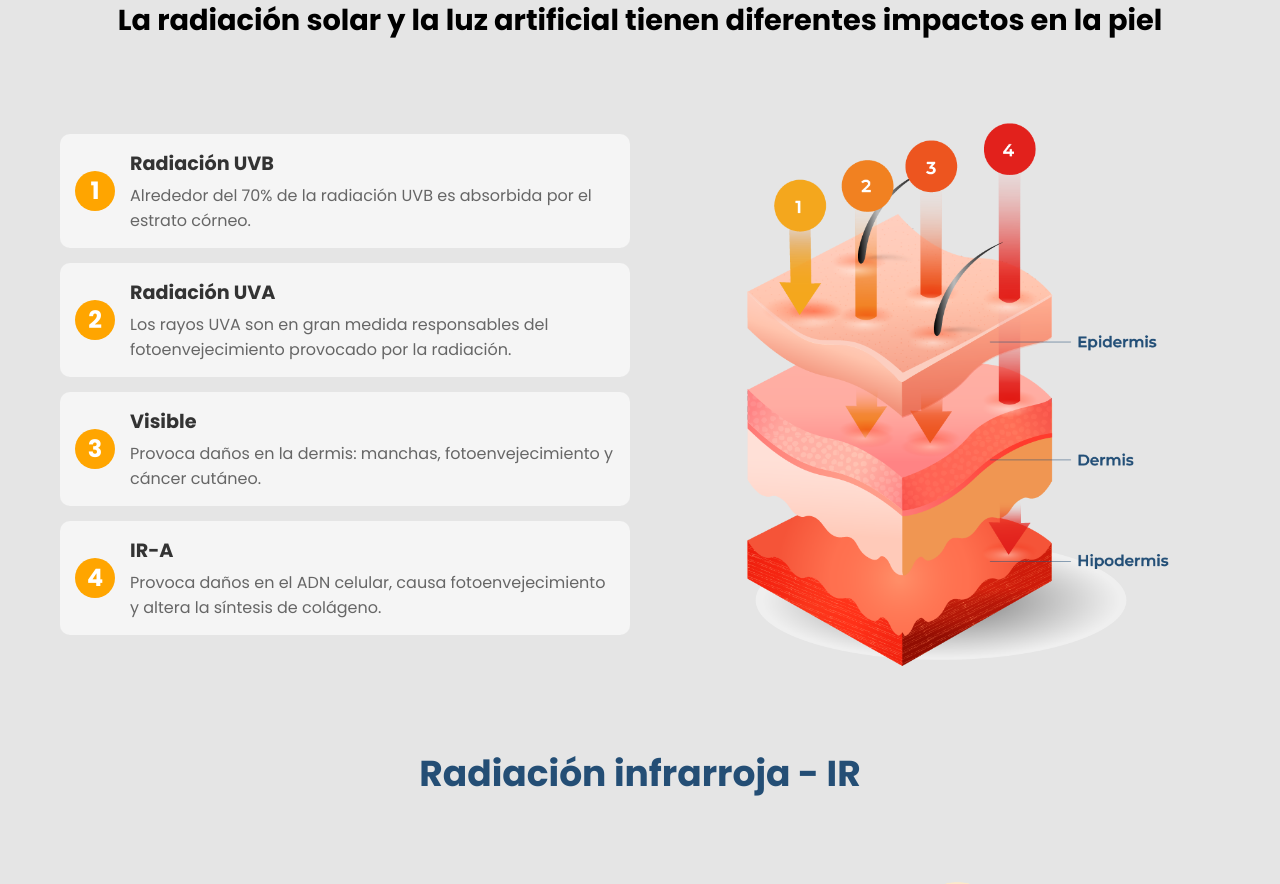
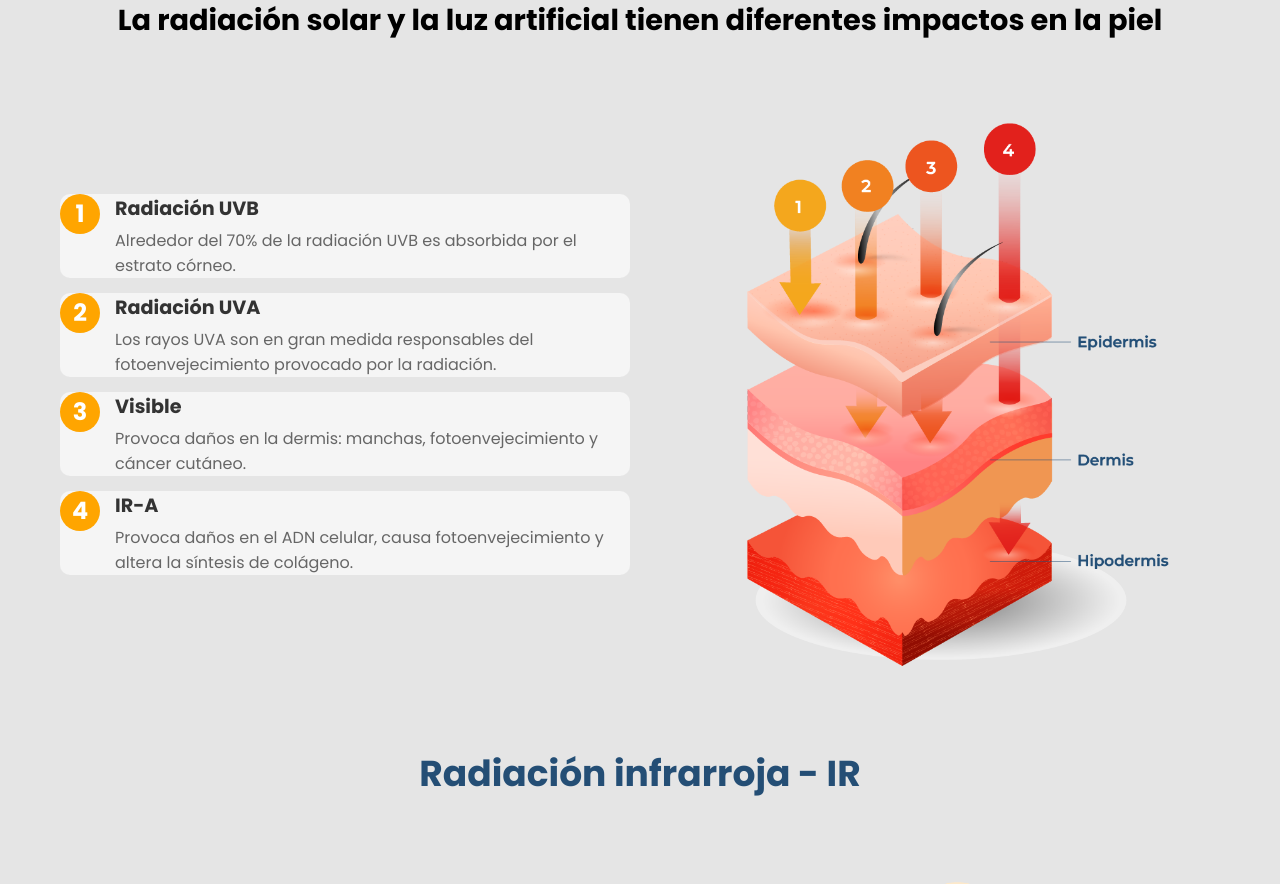
Before and after one commit to alejandro1osorio/landing-sunpro, a Vue app: page / in a window 1280 px wide. Shown: the part 840-1724 px from the top of the page. Built offline with nearby package versions, Linux system fonts and the light colour scheme.

Commit message:
ajuste numero

```diff
--- a/src/components/Items.vue
+++ b/src/components/Items.vue
@@ -74,7 +74,7 @@ export default {
   display: flex;
   align-items: center;
   background: #f5f5f5;
-  padding: 15px;
+  /* padding: 15px; */
   border-radius: 10px;
 }
 
@@ -94,6 +94,7 @@ export default {
   align-items: center;
   border-radius: 50%;
   margin-right: 15px;
+  align-self: start;
 }
 
 /* Texto de cada fila */
```
